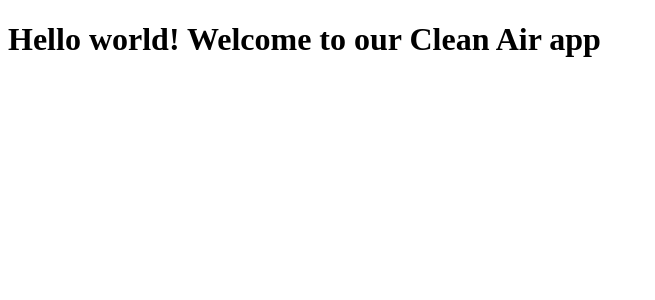
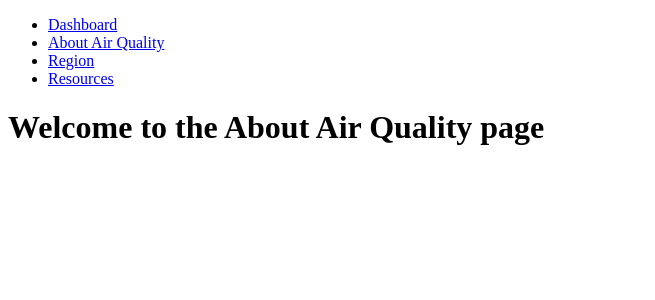
Before and after one commit to rmcguire6/v30-geckos-team-04, a React (Create React App) app: page /about in a window 1280 px wide. Shown: the top 300 px of the page, without its empty margins (0-655 px from the left). Built offline with nearby package versions, Linux system fonts and the light colour scheme.

Commit message:
feat: Add AddRouter with boilerplate pages

```diff
--- /dev/null
+++ b/src/@modules/about/About.js
@@ -0,0 +1,11 @@
+import React from 'react-dom'
+
+const About = () => {
+  return (
+    <div>
+      <h1>Welcome to the About Air Quality page</h1>
+    </div>
+  );
+}
+
+export default About;
--- /dev/null
+++ b/src/@modules/dashboard/Dashboard.js
@@ -0,0 +1,12 @@
+import React from 'react-dom'
+
+const Dashboard = () => {
+  return (
+    <div>
+      <h1>Clean the Air</h1>
+      <h2>Dashboard</h2>
+    </div>
+  );
+}
+
+export default Dashboard;
--- /dev/null
+++ b/src/@modules/region/Region.js
@@ -0,0 +1,11 @@
+import React from 'react-dom'
+
+const Region = () => {
+  return (
+    <div>
+      <h1>Welcome to the Region page</h1>
+    </div>
+  );
+}
+
+export default Region;
--- /dev/null
+++ b/src/@modules/resources/Resources.js
@@ -0,0 +1,11 @@
+import React from 'react-dom'
+
+const Resources = () => {
+  return (
+    <div>
+      <h1>Welcome to the Resources page</h1>
+    </div>
+  );
+}
+
+export default Resources;
--- a/src/App.js
+++ b/src/App.js
@@ -1,7 +1,9 @@
+import React from 'react'
+import AppRouter from './routers/AppRouter'
 
 function App() {
   return (
-    <h1>Hello world! Welcome to our Clean Air app</h1>
+    <AppRouter />
   )
 }
 
--- /dev/null
+++ b/src/routers/AppRouter.js
@@ -0,0 +1,46 @@
+import React from 'react'
+import { BrowserRouter as Router, Link, Route, Switch } from 'react-router-dom'
+import About from'../@modules/about/About'
+import Dashboard from '../@modules/dashboard//Dashboard'
+import Region from '../@modules/region/Region'
+import Resources from '../@modules/resources/Resources'
+
+const AppRouter = () => {
+  return (
+    <Router>
+      <div>
+        <nav>
+          <ul>
+            <li>
+              <Link to='/'>Dashboard</Link>
+            </li>
+            <li>
+              <Link to='/about'>About Air Quality</Link>
+            </li>
+            <li>
+              <Link to='/region'>Region</Link>
+            </li>
+            <li>
+              <Link to='/resources'>Resources</Link>
+            </li>
+          </ul>
+        </nav>
+        <Switch>
+          <Route path='/about'>
+            <About />
+          </Route>
+          <Route path='/region'>
+            <Region />
+          </Route>
+          <Route path='/resources'>
+            <Resources />
+          </Route>
+          <Route path='/'>
+            <Dashboard />
+          </Route>
+        </Switch >
+      </div>
+    </Router>
+  )
+}
+export { AppRouter as default }
```
